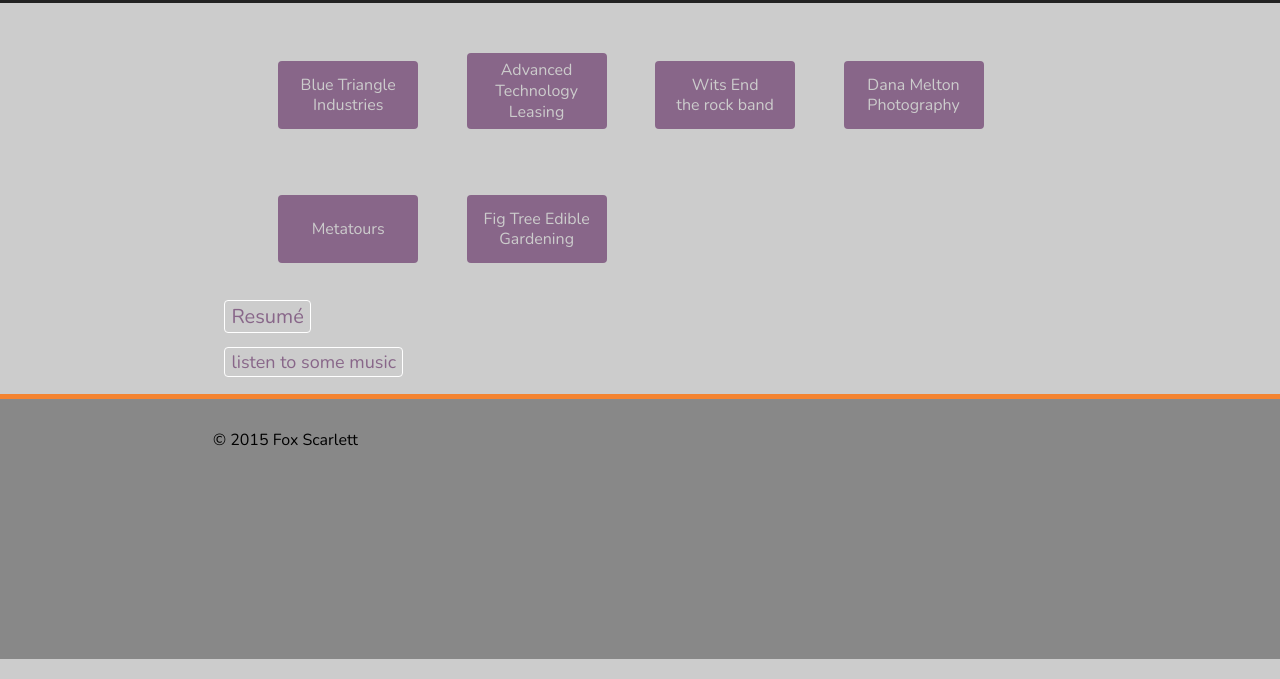
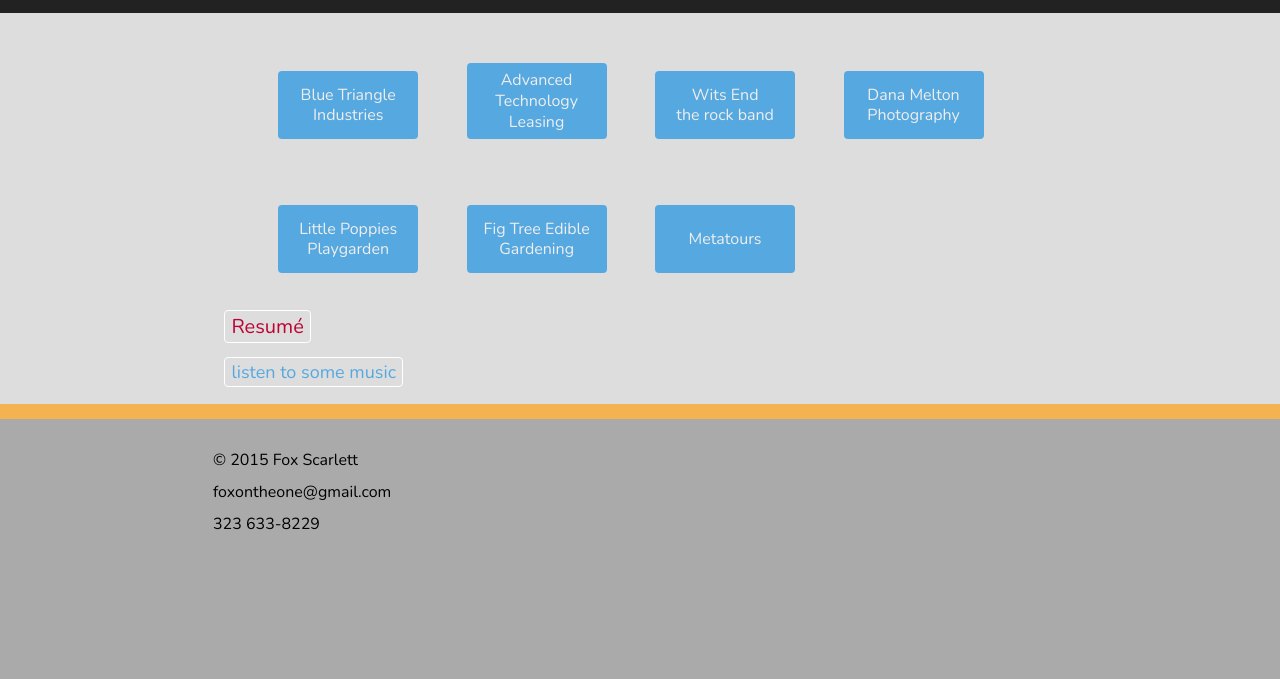
Before and after one commit to fscarlett/superdoable, a plain HTML site: page index.html in a window 1280 px wide. Shown: the part 182-861 px from the top of the page. Drawn offline with nearby package versions, Linux system fonts and the light colour scheme.

Commit message:
new colors (blue buttons, orange header), added email & ph.

```diff
--- a/index.html
+++ b/index.html
@@ -42,22 +42,22 @@
 			<div class="row link-row-1">
 				<div class="link-col">
 					<div class="link color4">
-						<a href="http://bti.superdoable.com/index.php">Blue Triangle Industries</a>
+						<a href="http://bti.superdoable.com">Blue Triangle Industries</a>
 					</div>
 				</div><!-- col -->
 				<div class="link-col">
 					<div class="link color4">
-						<a href="http://advanced.superdoable.com/index.php">Advanced Technology Leasing</a>
+						<a href="http://advanced.superdoable.com">Advanced Technology Leasing</a>
 					</div>
 				</div><!-- col -->
 				<div class="link-col">
 					<div class="link color4">
-						<a href="http://witsend.superdoable.com/index.php">Wits End<br/>the rock band</a>
+						<a href="http://witsend.superdoable.com">Wits End<br/>the rock band</a>
 					</div>
 				</div><!-- col -->
 				<div class="link-col">
 					<div class="link color4">
-						<a href="http://melton.superdoable.com/index.php">Dana Melton Photography</a>
+						<a href="http://melton.superdoable.com">Dana Melton Photography</a>
 					</div>
 				</div><!-- col -->
 
@@ -65,14 +65,20 @@
 			<div class="row link-row-2">
 				<div class="link-col">
 					<div class="link color4">
-						<a href="http://www.metatours.superdoable.com/index.php">Metatours</a>
+						<a href="http://www.littlepoppiesplaygarden.com">Little Poppies Playgarden</a>
 					</div>
 				</div><!-- col -->
 				<div class="link-col">
 					<div class="link color4">
-						<a href="http://figtree02.superdoable.com/index.html">Fig Tree Edible Gardening</a>
+						<a href="http://figtree02.superdoable.com">Fig Tree Edible Gardening</a>
 					</div>
 				</div><!-- col -->
+				<div class="link-col">
+					<div class="link color4">
+						<a href="http://www.metatours.superdoable.com">Metatours</a>
+					</div>
+				</div><!-- col -->
+
 			</div>
 
 		</div><!-- links container -->
@@ -95,6 +101,8 @@
 		<div class="footer-container">
 			<div class="copyright">
 				<p>&copy; 2015 Fox Scarlett</p>
+				<p>foxontheone@gmail.com</p>
+				<p>323 633-8229</p>
 			</div>
 		</div>
 	</footer>
--- a/superdoable.css
+++ b/superdoable.css
@@ -38,7 +38,7 @@ button4 lavender #886689;
 body {
 	/*padding: 0;*/
 	/*margin: 0;*/
-	background-color: #ccc;
+	background-color: #ddd;
 	/* #4389E6  */
 }
 
@@ -59,7 +59,7 @@ h2 {
 	font-family: 'Nunito', verdana, arial, sans-serif;
 	font-size: 28px;
 	/*font-style: italic;*/
-	color: #886689;
+	color: #56A8E0;
 	text-align: center;
 	/*background-color: lightblue;*/
 	/*background: linear-gradient(top, #4389E6, lightblue);*/
@@ -70,15 +70,15 @@ h2 {
 p {
 	font-family: 'Nunito', verdana, arial, sans-serif;
 	font-size: 20px;
-	margin-bottom: 30px;
+	margin-bottom: 10px;
 }
 
 a {text-decoration: none;}
 
-a:hover {
+/*a:hover {
 	color: red;
 	font-size: 22px;
-}
+}*/
 
 li {
 	text-align: left;
@@ -90,7 +90,8 @@ li {
 header {
 	height: 110px;
 	margin: 0 auto;
-	background-color: #aaa;
+	/*background-color: #bbb;*/
+	background-color: #F4B350;
 
 }
 
@@ -132,7 +133,7 @@ header {
 	margin: 0 auto;
 	width: 60%;
 	height: 240px;
-	background: #ccc;
+	background: inherit;
 	/*border: solid 2px black;*/
 
 }
@@ -174,7 +175,7 @@ header {
 	font-family: 'Nunito', verdana, sans-serif;
 	font-size: 16px;
 	font-style: normal;
-	color: #ccc;
+	color: #eee;
 	line-height: 1.3em;
 	text-decoration: none;
 }
@@ -194,9 +195,9 @@ header {
 	background: #c43363;
 }
 
-/*purple*/
+/*blue*/
 .color4 {
-	background: #886689;
+	background: #56A8E0; /* ACTIVE */
 }
 
 /*orange*/
@@ -204,9 +205,15 @@ header {
 	background: #f48330;
 }
 
+/*purple*/
+.color6 {
+	background: #886689;
+}
+
 .stripe {
-	background: #f48330;
-	height: 5px;
+	/*background: #f48330;*/
+	background: #F4B350;
+	height: 15px;
 }
 
 /* ========== RESUME LINK ================ */
@@ -223,7 +230,8 @@ header {
 
 #resume-link {
 	font-size: 20px;
-	color: #886689;
+	/*color: #56A8E0;*/
+	color: #bd0333;
 	margin: 10px 10px 30px 10px;
 	padding: 2px 6px;
 	border: solid white 1px;
@@ -248,7 +256,7 @@ header {
 
 #music-link {
 	font-size: 18px;
-	color: #886689;
+	color: #56A8E0;
 	margin: 10px 10px 30px 10px;
 	padding: 2px 6px;
 	border: solid white 1px;
@@ -267,7 +275,7 @@ footer {
 	margin: 0 auto;
 	padding: 30px;
 	clear: both;
-	background: #888;
+	background: #aaa;
 }
 
 .footer-container {
```
Also changed, not shown: resume.html (+1 -8 lines), images/FH030009.jpg (deleted).
